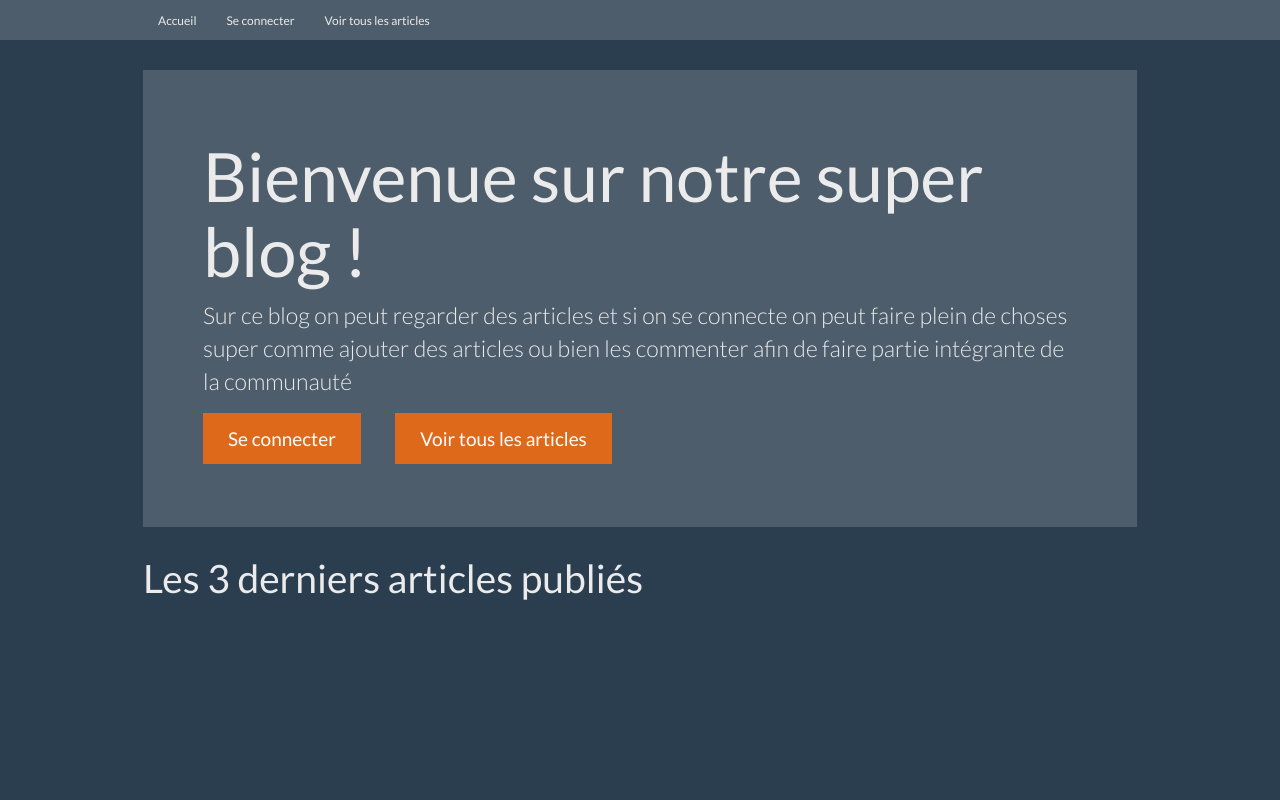
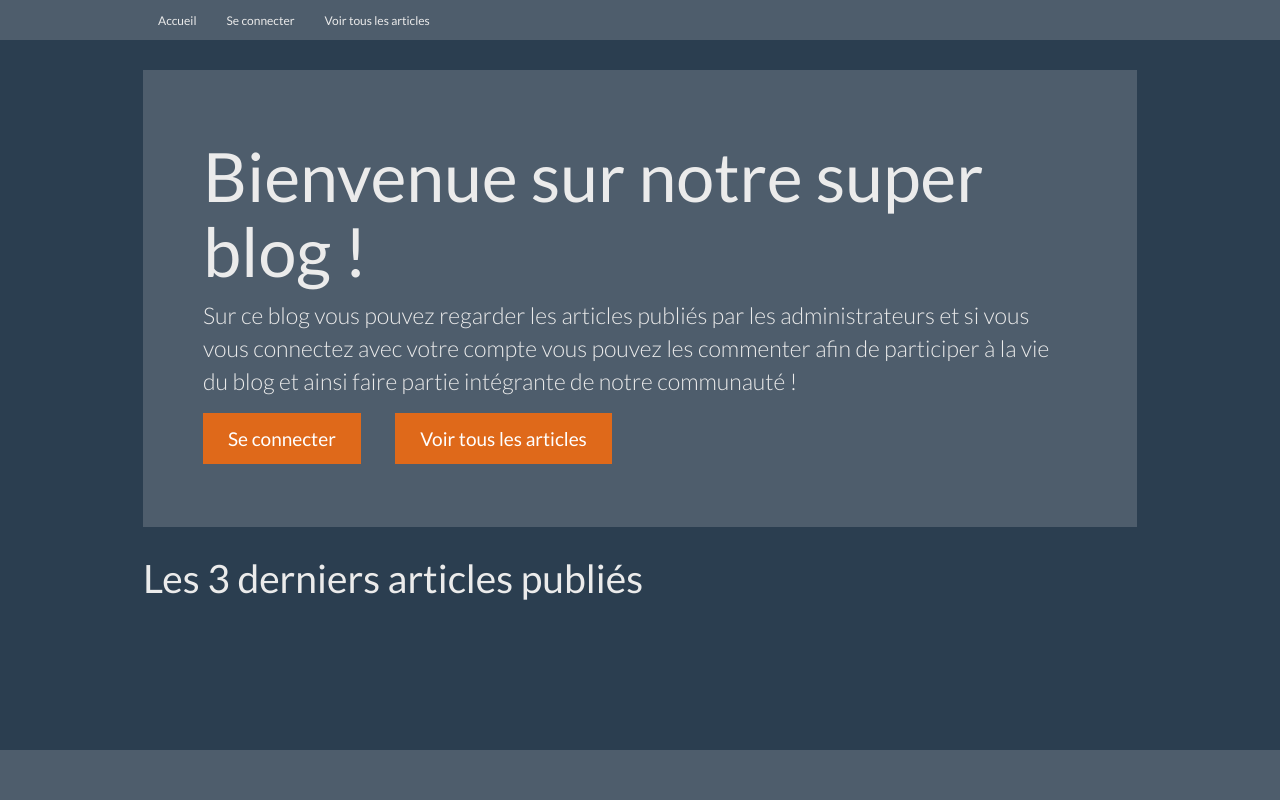
Before and after one commit to AlexandreMasse/MMI-Developpement_web, a Symfony app: template TP/MiniBlog/app/Resources/views/default/index.html.twig in a window 1280 px wide. Run offline with Twig, Linux system fonts and the light colour scheme; the template is opened without the code that fills it, so the values that code supplies are empty; some libraries are stand-ins or nearby versions.

Commit message:
TP MiniBlog - integration of individual show article and footer + introduction text

```diff
--- a/TP/MiniBlog/app/Resources/views/admin/article/index.html.twig
+++ b/TP/MiniBlog/app/Resources/views/admin/article/index.html.twig
@@ -6,9 +6,9 @@
         {#<pre>{{ dump(articles) }}</pre>#}
         <h1>Les articles</h1>
 
-        <a href="{{ path('admin_article_add') }}">ajouter un article</a>
+        <a href="{{ path('admin_article_add') }}" class="btn btn-primary btn-addarticle">Ajouter un article</a>
 
-        <table>
+        <table class="table table-striped">
             <thead>
                 <tr>
                     <th>Titre</th>
--- a/TP/MiniBlog/app/Resources/views/base.html.twig
+++ b/TP/MiniBlog/app/Resources/views/base.html.twig
@@ -39,5 +39,9 @@
             {% block javascripts %}{% endblock %}
 
         </div>
+
+        <footer>
+
+        </footer>
     </body>
 </html>
--- a/TP/MiniBlog/app/Resources/views/default/index.html.twig
+++ b/TP/MiniBlog/app/Resources/views/default/index.html.twig
@@ -6,10 +6,17 @@
 
     <div class="jumbotron">
         <h1>Bienvenue sur notre super blog !</h1>
-        <p>Sur ce blog on peut regarder des articles et si on se connecte on peut faire plein de choses super comme ajouter des articles ou bien les commenter afin de faire partie intégrante de la communauté </p>
+        <p>Sur ce blog vous pouvez regarder les articles publiés par les administrateurs et si vous vous connectez avec votre compte vous pouvez les commenter afin de participer à la vie du blog et ainsi faire partie intégrante de notre communauté !</p>
         <p>
-            <a class="btn btn-primary btn-lg" href="{{ path('login') }}" role="button">Se connecter</a>
-            <a class="btn btn-primary btn-lg jbbutton" href="{{ path('article_list') }}" role="button">Voir tous les articles</a>
+            {% if app.user %}
+                <a class="btn btn-primary btn-lg" href="{{ path('logout') }}" role="button">Se déconnecter</a>
+                {% else %}
+                <a class="btn btn-primary btn-lg" href="{{ path('login') }}" role="button">Se connecter</a>
+            {% endif %}
+                    <a class="btn btn-primary btn-lg jbbutton" href="{{ path('article_list') }}" role="button">Voir tous les articles</a>
+
+            {#<a class="btn btn-primary btn-lg" href="{{ path('login') }}" role="button">Se connecter</a>
+            <a class="btn btn-primary btn-lg jbbutton" href="{{ path('article_list') }}" role="button">Voir tous les articles</a>#}
         </p>
     </div>
 
--- a/TP/MiniBlog/web/css/styles.css
+++ b/TP/MiniBlog/web/css/styles.css
@@ -1,4 +1,21 @@
-body { padding-top: 70px; }
+body {
+    position: relative;
+    padding-top: 70px;
+    padding-bottom: 100px;
+    min-height: 100vh;
+}
+
+
+footer {
+    width:100%;
+    height:50px;
+    margin-top: 40px;
+    background-color: #4e5d6c;
+
+    position: absolute;
+    bottom: 0;
+}
+
 
 .container {
     width: 80vw;
@@ -29,3 +46,23 @@ body { padding-top: 70px; }
 .article hr {
     border-top: 3px solid #596a7b;
 }
+
+
+
+
+/*********Vue d'un article ********************/
+
+
+[for="com"] {
+    font-size: 20px;
+    margin-bottom: 10px;
+}
+
+
+
+/**********Backoffice *************/
+
+
+.btn-addarticle {
+    margin: 10px 0;
+}
```
Also changed, not shown: TP/MiniBlog/app/Resources/views/article/show.html.twig (+10 -7 lines).
